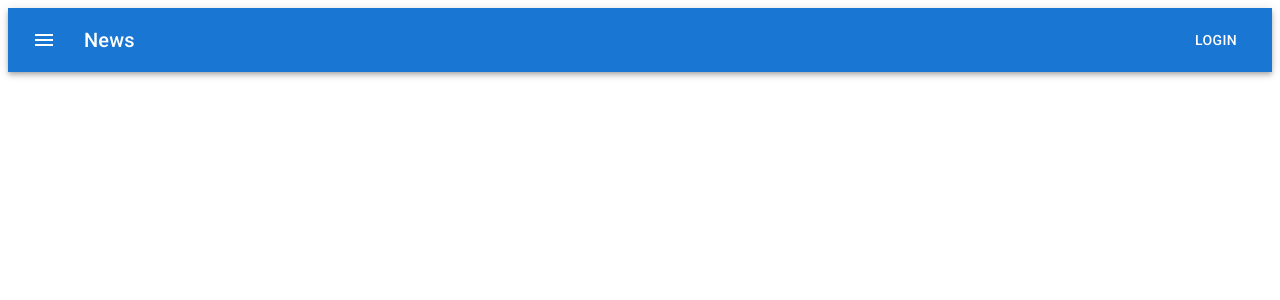
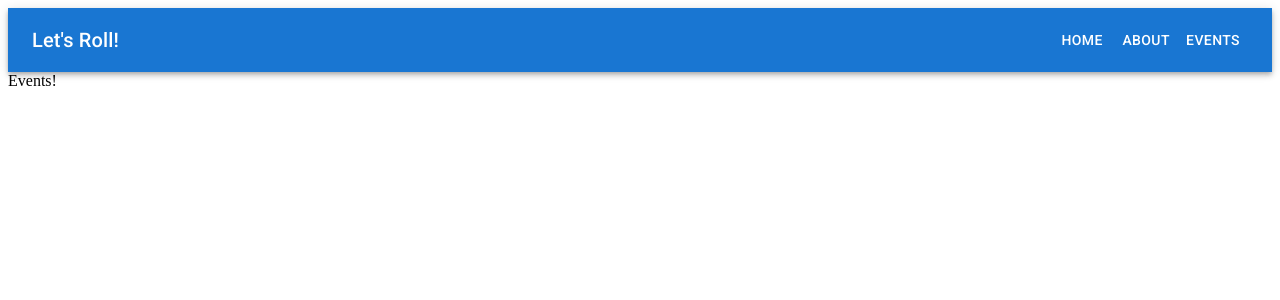
Before and after one commit to jgifford82/skate-events-app, a React (Create React App) app: page /events in a window 1280 px wide. Shown: the top 300 px of the page. Built offline with nearby package versions, Linux system fonts and the light colour scheme.

Commit message:
set up NavBar routing

```diff
--- a/package.json
+++ b/package.json
@@ -12,6 +12,7 @@
     "@testing-library/user-event": "^13.5.0",
     "react": "^18.2.0",
     "react-dom": "^18.2.0",
+    "react-router-dom": "^6.3.0",
     "react-scripts": "5.0.1",
     "web-vitals": "^2.1.4"
   },
--- a/src/components/About.js
+++ b/src/components/About.js
@@ -1,7 +1,7 @@
 import React from "react";
 
 const About = () => {
-  return <div>About</div>;
+  return <div>About Content</div>;
 };
 
 export default About;
--- a/src/components/App.js
+++ b/src/components/App.js
@@ -1,11 +1,23 @@
 import React from "react";
 import NavBar from "./NavBar";
+import Home from "./Home";
+import { BrowserRouter as Router, Routes, Route } from "react-router-dom";
+import About from "./About";
+import EventsContainer from "./EventsContainer";
+// import BrowserRouter as Router for easier reference in code below.
+// use Routes instead of Switch, and wrap everything in Routes.
+// Keep NavBar within Router below so we can use the links.
 
 const App = () => {
   return (
-    <div>
+    <Router>
       <NavBar />
-    </div>
+      <Routes>
+        <Route path="/" element={<Home />} />
+        <Route path="/about" element={<About />} />
+        <Route path="/events" element={<EventsContainer />} />
+      </Routes>
+    </Router>
   );
 };
 
--- a/src/components/EventsContainer.js
+++ b/src/components/EventsContainer.js
@@ -1,9 +1,7 @@
-import React from 'react'
+import React from "react";
 
 const EventsContainer = () => {
-  return (
-    <div>EventsContainer</div>
-  )
-}
+  return <div>Events!</div>;
+};
 
-export default EventsContainer
+export default EventsContainer;
--- a/src/components/Home.js
+++ b/src/components/Home.js
@@ -2,7 +2,7 @@ import React from 'react'
 
 const Home = () => {
   return (
-    <div>Home</div>
+    <div>Welcome Home</div>
   )
 }
 
--- a/src/components/NavBar.js
+++ b/src/components/NavBar.js
@@ -1,28 +1,28 @@
 import React from "react";
+import { Link } from "react-router-dom";
 import AppBar from "@mui/material/AppBar";
 import Toolbar from "@mui/material/Toolbar";
 import Typography from "@mui/material/Typography";
 import Button from "@mui/material/Button";
 import IconButton from "@mui/material/IconButton";
-import MenuIcon from "@mui/icons-material/Menu";
+// component property contains link so the button knows to act like a link (per mui.com third-party routing library). To= tells it where to go. This way we don't need event listeners. Link allows us to navigate without a page refresh.
 
 const NavBar = () => {
   return (
     <AppBar position="static">
       <Toolbar>
-        <IconButton
-          size="large"
-          edge="start"
-          color="inherit"
-          aria-label="menu"
-          sx={{ mr: 2 }}
-        >
-          <MenuIcon />
-        </IconButton>
         <Typography variant="h6" component="div" sx={{ flexGrow: 1 }}>
-          News
+          Let's Roll!
         </Typography>
-        <Button color="inherit">Login</Button>
+        <Button color="inherit" to="/" component={Link}>
+          Home
+        </Button>
+        <Button color="inherit" to="/about" component={Link}>
+          About
+        </Button>
+        <Button color="inherit" to="/events" component={Link}>
+          Events
+        </Button>
       </Toolbar>
     </AppBar>
   );
```
Also changed, not shown: 1 other file (tests, documents, lock files or other folders).
